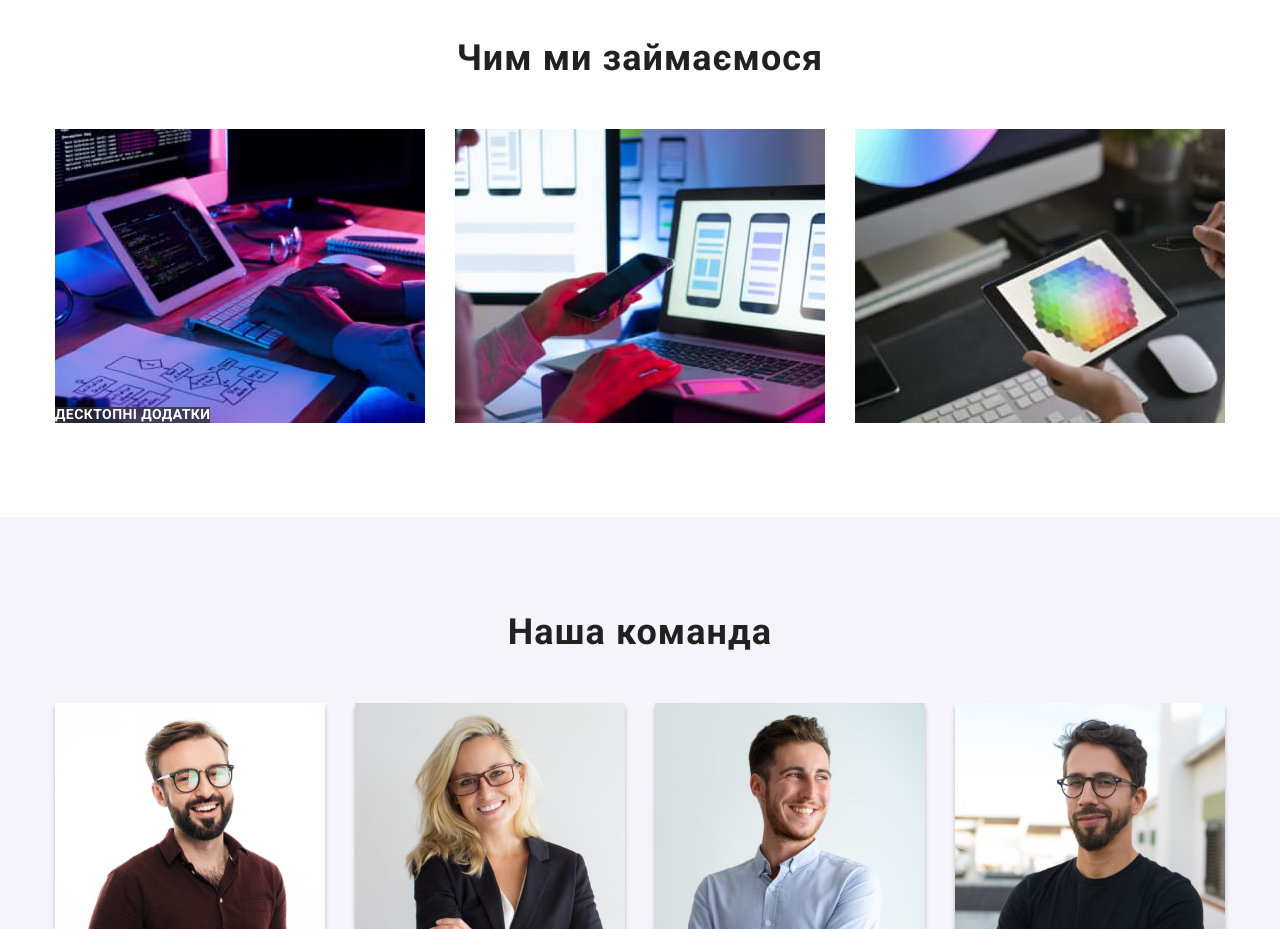
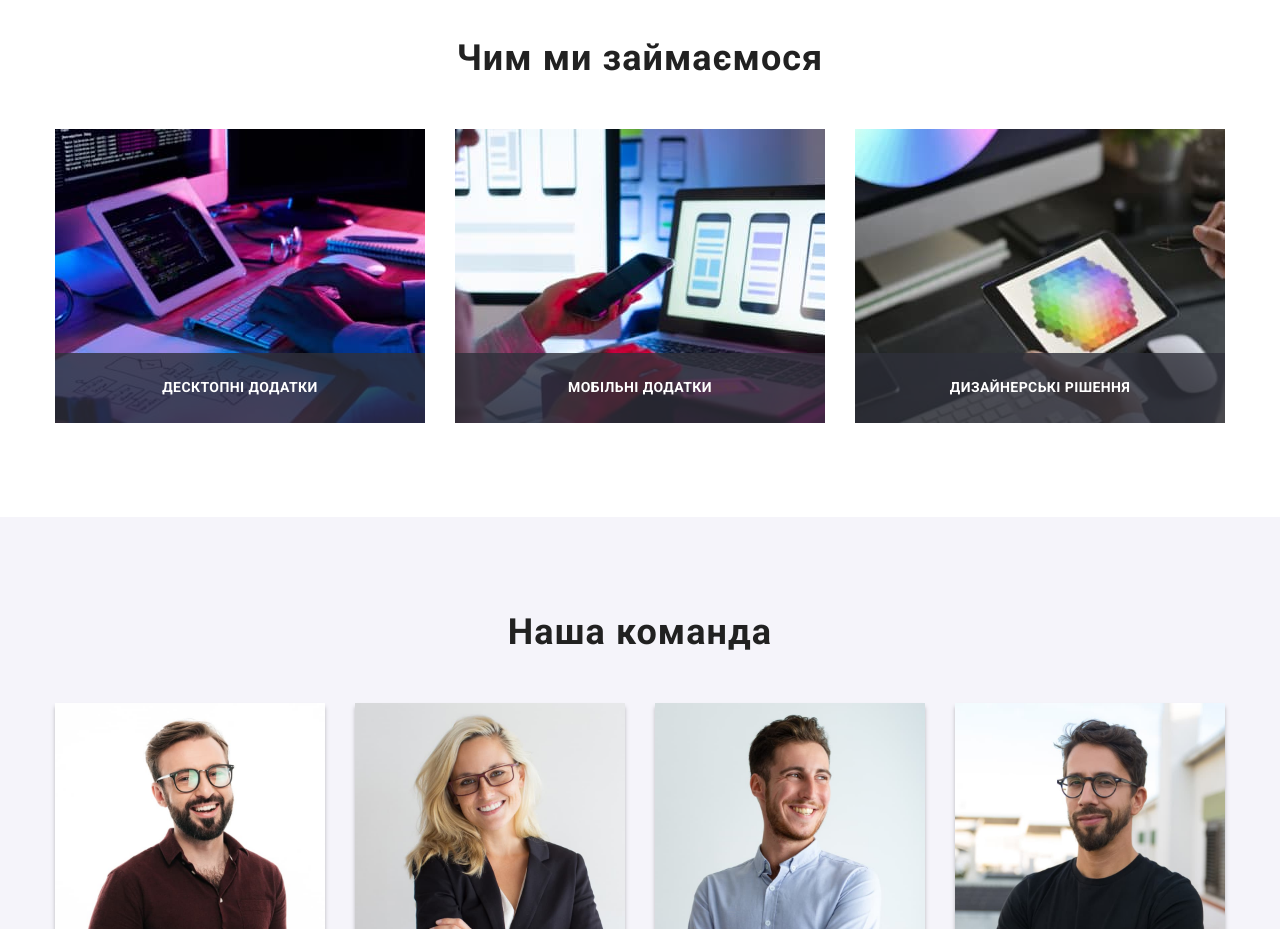
Before and after one commit to Ragnareock/goit-markup-hw-05, a plain HTML site: page index.html in a window 1280 px wide. Shown: the part 1080-2009 px from the top of the page. Drawn offline with nearby package versions, Linux system fonts and the light colour scheme.

Commit message:
Текст з фоном спозиційований поверх зображення

```diff
--- a/css/styles.css
+++ b/css/styles.css
@@ -249,20 +249,7 @@ header {
   justify-content: center;
   margin-bottom: 30px;
 }
-/* .presentation-top-wrap {
-  position: relative;
-} */
 .presentation-top-text {
-  position: absolute;
-  bottom: 0;
-  left: 0;
-  /* padding-top: 27px;
-  padding-bottom: 27px;
-  padding-left: 107px;
-  padding-right: 107px;
-  padding: 40px;
-  height: 18.92%; */
-
   color: var(--primary-white-color);
   background-color: rgba(47, 48, 58, 0.8);
   font-weight: 700;
@@ -271,6 +258,16 @@ header {
   text-align: center;
   letter-spacing: 0.03em;
   text-transform: uppercase;
+
+  position: absolute;
+  bottom: 0;
+  left: 0;
+
+  display: flex;
+  align-items: center;
+  justify-content: center;
+  width: 100%;
+  height: 70px;
 }
 /*-------------------------------------  team  -------------------------------------*/
 .team-list .team {
--- a/index.html
+++ b/index.html
@@ -103,7 +103,6 @@
           <h2 class="section-title">Чим ми займаємося</h2>
           <ul class="list presentation">
             <li class="item">
-              <!-- <div class="presentation-top-wrap"> -->
               <img
                 src="./images/computer.jpg"
                 alt="Персональний комп'ютер"
@@ -111,15 +110,17 @@
                 height="294"
               />
               <p class="presentation-top-text">Десктопні додатки</p>
-              <!-- </div> -->
             </li>
             <li class="item">
-              <img src="./images/phone.jpg" alt="Мобільний пристрій" width="370" />
+              <img src="./images/phone.jpg" alt="Мобільний пристрій" width="370" height="294" />
+              <p class="presentation-top-text">Мобільні додатки</p>
             </li>
-            <li class="item"><img src="./images/tablet.jpg" alt="Планшет" width="370" /></li>
+            <li class="item">
+              <img src="./images/tablet.jpg" alt="Планшет" width="370" height="294" />
+              <p class="presentation-top-text">Дизайнерські рішення</p>
+            </li>
           </ul>
         </div>
-        <!-- Team -->
       </section>
       <section class="section team">
         <div class="container">
```
